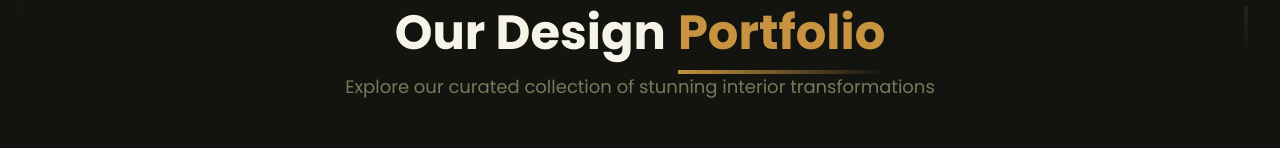
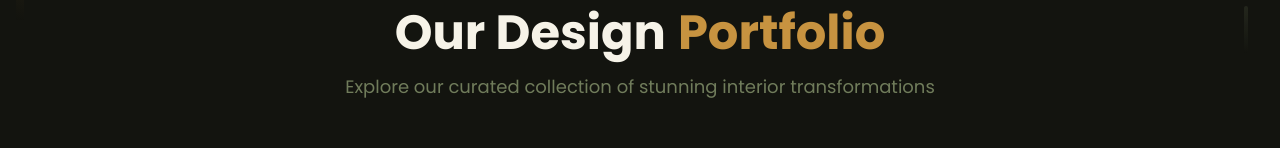
Before and after one commit to thebabalola/DesignMyBox, a React (Vite) app: page /catalog in a window 1280 px wide. Shown: the part 122-270 px from the top of the page. Built offline with nearby package versions, Linux system fonts and the light colour scheme.

Commit message:
a lil update

```diff
--- a/src/components/sections/CatalogGrid.jsx
+++ b/src/components/sections/CatalogGrid.jsx
@@ -202,13 +202,13 @@ const CatalogGrid = () => {
             Our Design
             <span className="text-antique-gold ml-3 relative">
               Portfolio
-              <MotionDiv.div
+              {/* <MotionDiv.div
                 className="absolute -bottom-2 left-0 w-full h-1 bg-gradient-to-r from-antique-gold to-transparent"
                 initial={{ scaleX: 0 }}
                 whileInView={{ scaleX: 1 }}
                 transition={{ duration: 0.8, delay: 0.3 }}
                 viewport={{ once: true }}
-              />
+              /> */}
             </span>
           </h2>
           <p className="text-lg text-olive-slate max-w-2xl mx-auto">
```
